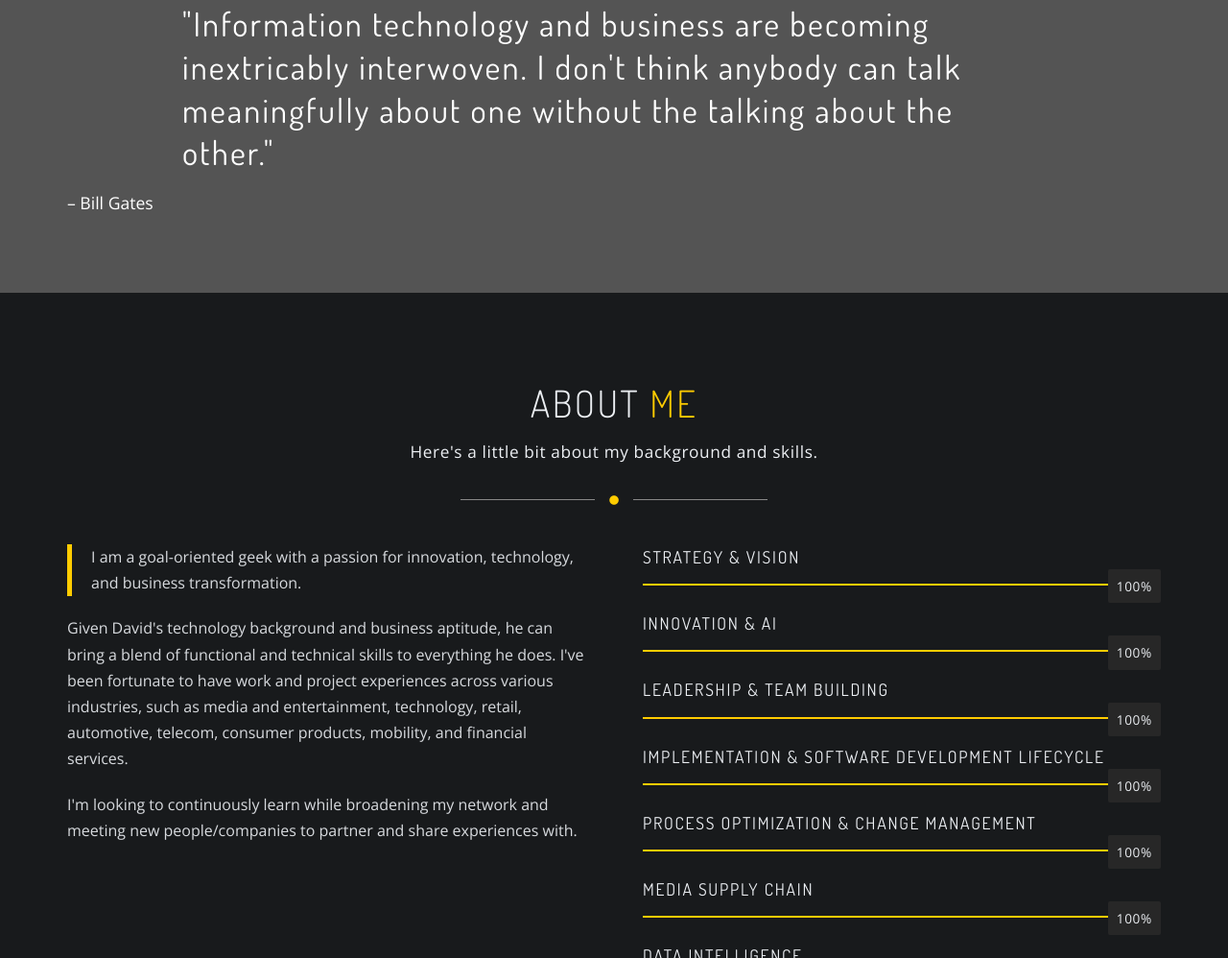
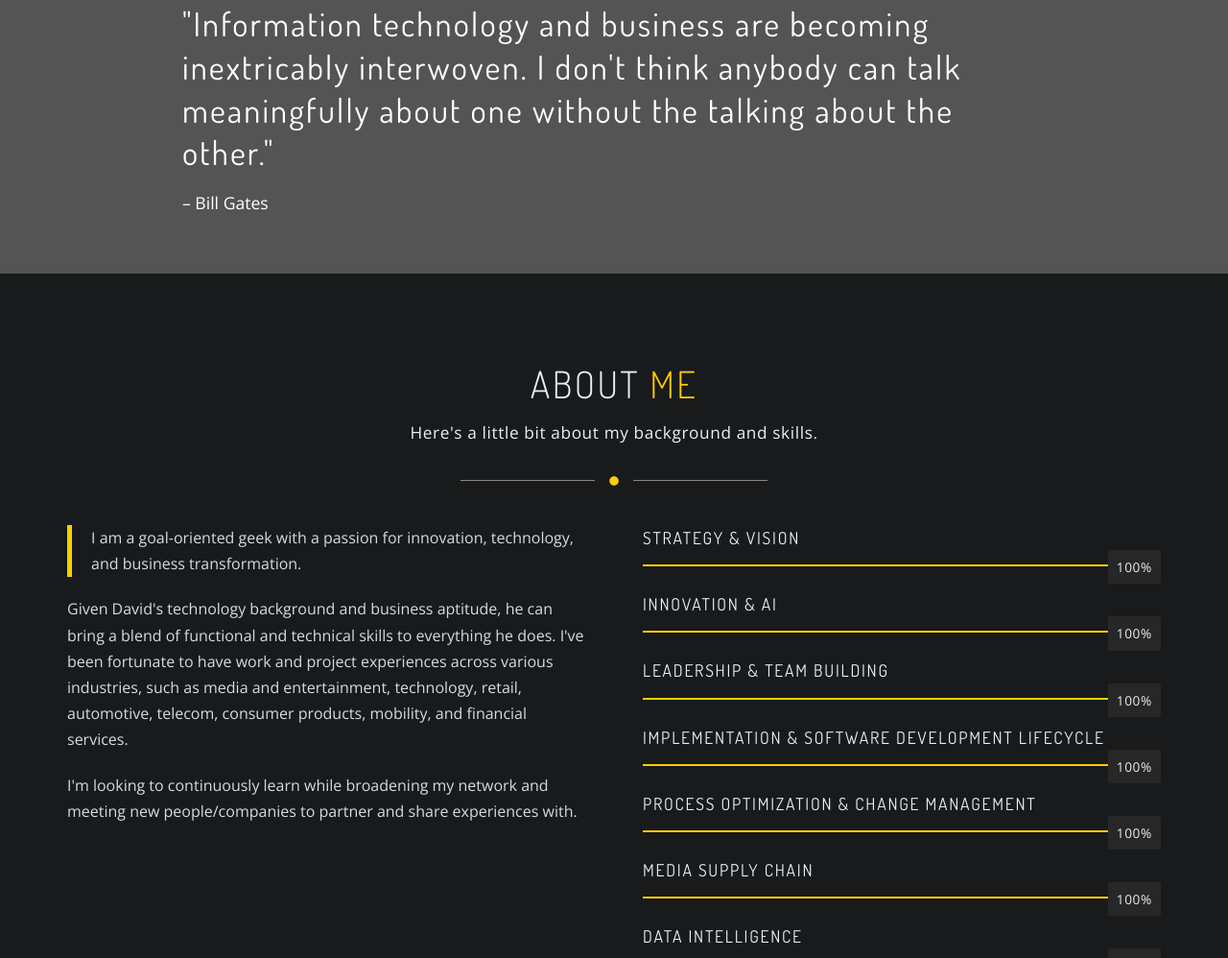
Before and after one commit to soloyolk/davidcliu, a plain HTML site: page index.html in a window 1280 px wide. Shown: the part 857-1855 px from the top of the page at 96% size. Drawn offline with nearby package versions, Linux system fonts and the light colour scheme.

Commit message:
Update style.css
fix quote alignment

```diff
--- a/css/style.css
+++ b/css/style.css
@@ -265,7 +265,12 @@ h2 span, h1 span{ color: var(--gold); }
   max-width: 900px;
   margin: 0 auto;
 }
-.promo-box-hor p{ font-size: 1.1em; font-weight: 300; margin-top: 16px; }
+.promo-box-hor p{
+  font-size: 1.1em;
+  font-weight: 300;
+  max-width: 900px;
+  margin: 16px auto 0;
+}
 
 .promo-box-ver-module{ background-color: var(--dark-bg); color: var(--light-text); }
 .promo-box-ver p{
```
